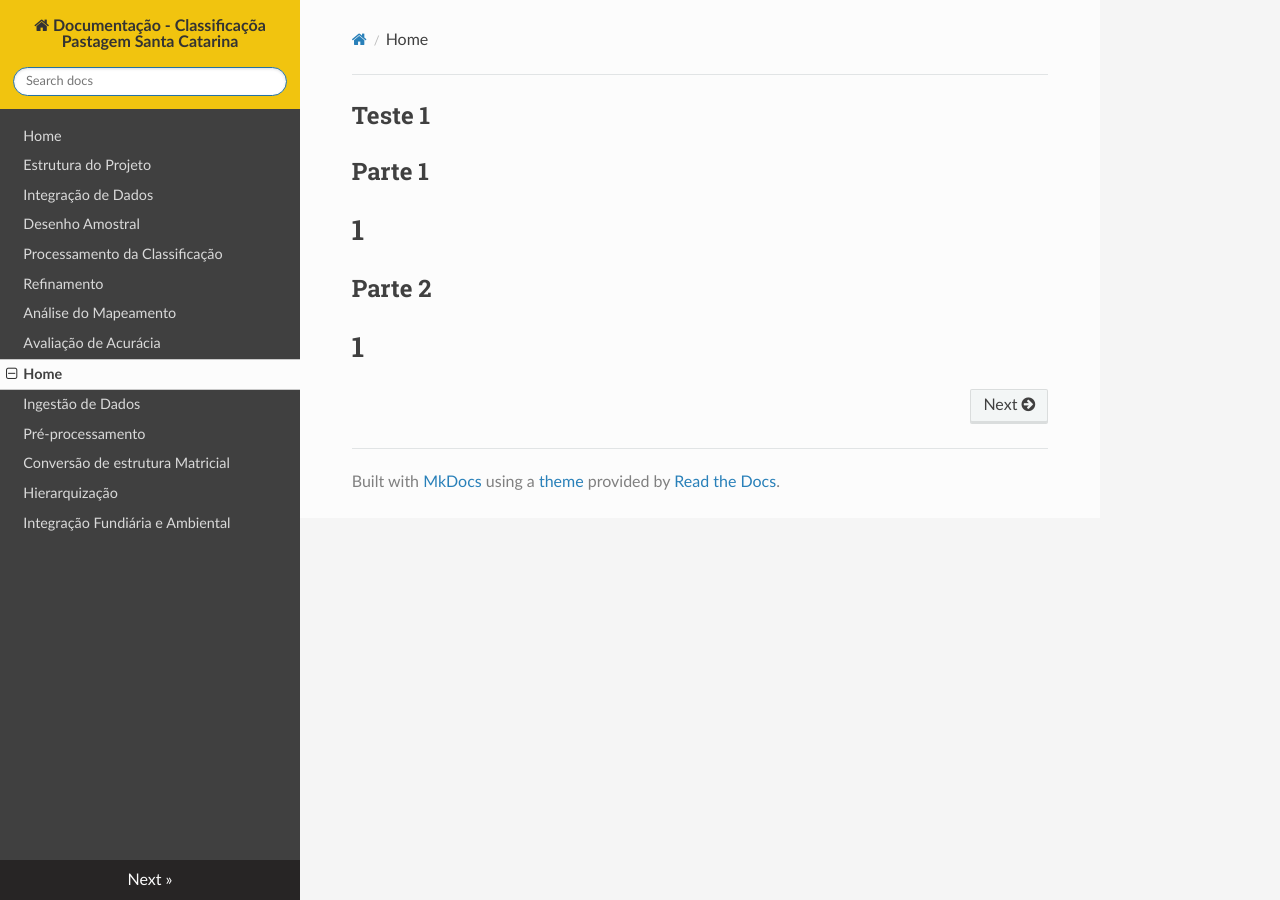
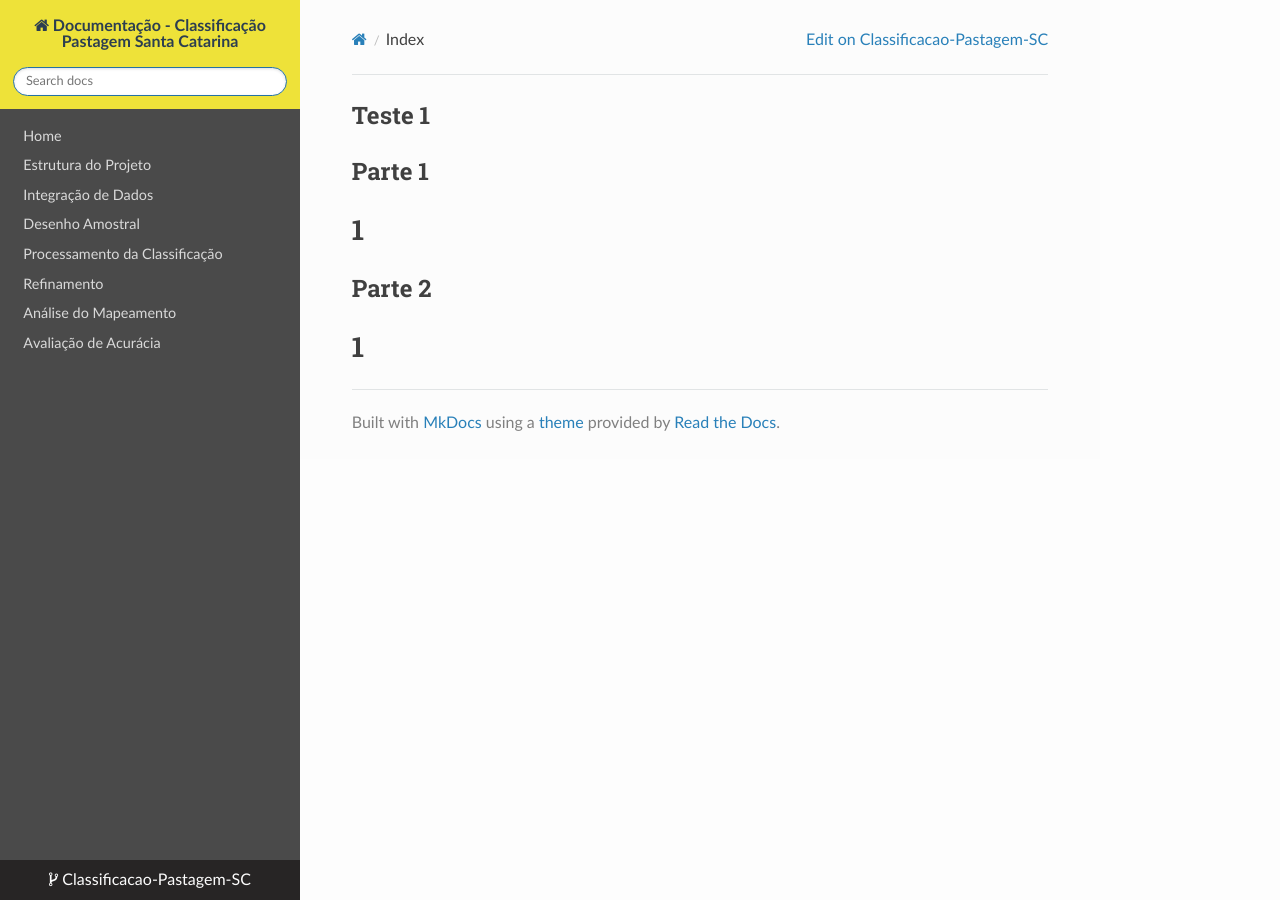
Before and after one commit to guilhermeramosvaz/Classificacao-Pastagem-SC, an MkDocs documentation site: the page built from docs/mds/index.md, in a window 1280 px wide. Built offline with MkDocs 1.6.1, drawn with Linux system fonts in a browser that asks for light colours; nearby versions of some CDN libraries.

```diff
--- a/docs/stylesheets/extra.css
+++ b/docs/stylesheets/extra.css
@@ -1,20 +1,26 @@
-/* 1. Mudar a cor da Barra Lateral para Cinza */
+/* 1. Barra Lateral em Cinza */
 .wy-nav-side {
-    background: #404040 !important; /* Cinza escuro */
+    background: #4a4a4a !important; /* Um cinza médio/escuro */
 }
 
-/* 2. Mudar especificamente o bloco de busca para Amarelo */
+/* 2. Bloco de Busca em Amarelo */
 .wy-side-nav-search {
-    background-color: #f1c40f !important; /* Amarelo "Flat" */
-    color: #333 !important; /* Cor do texto dentro do bloco de busca */
+    background-color: #eee239 !important; /* Amarelo vibrante */
 }
 
-/* Ajuste para o texto do nome do projeto no bloco amarelo */
-.wy-side-nav-search > a, .wy-side-nav-search .wy-dropdown > a {
-    color: #333 !important;
+/* 3. Ajuste do texto e links dentro do bloco amarelo para ficarem legíveis (pretos) */
+.wy-side-nav-search > a,
+.wy-side-nav-search .wy-dropdown > a,
+.wy-side-nav-search input[type="text"] {
+    color: #2c3e50 !important;
 }
 
-/* 3. Mudar o fundo do conteúdo principal para um cinza bem claro */
+/* 4. Cor de fundo do conteúdo principal (Cinza bem clarinho para não cansar a vista) */
 .wy-nav-content-wrap {
-    background: #f5f5f5 !important;
+    background: #fdfdfd !important;
 }
+
+/* Opcional: Mudar a cor do cabeçalho da tabela de conteúdos quando selecionado */
+.wy-menu-vertical li.current {
+    background: #606060;
+}
--- a/mkdocs.yml
+++ b/mkdocs.yml
@@ -1,6 +1,8 @@
-site_name: Documentação - Classificaçõa Pastagem Santa Catarina
+site_name: Documentação - Classificação Pastagem Santa Catarina
 site_author: Guilherme Vaz
-
+site_url: https://guilhermeramosvaz.github.io/Classificacao-Pastagem-SC/
+repo_url: https://github.com/guilhermeramosvaz/Classificacao-Pastagem-SC
+repo_name: Classificacao-Pastagem-SC
 theme:
   name: readthedocs
 
@@ -16,9 +18,3 @@ nav:
   - 'Refinamento': 'mds/05_refinamento.md'
   - 'Análise do Mapeamento': 'mds/06_analise_mapeamento.md'
   - 'Avaliação de Acurácia': 'mds/07_avaliacao_acuracia.md'
-  - 'Home': 'mds/index.md'
-  - 'Ingestão de Dados': 'mds/readme_teste.md'
-  - 'Pré-processamento': 'mds/Pré processamento dos dados.md'
-  - 'Conversão de estrutura Matricial': 'mds/Conversão de estrutura Matricial.md'
-  - 'Hierarquização': 'mds/Hierarquização.md'
-  - 'Integração Fundiária e Ambiental': 'mds/Integração Fundiária e Ambiental.md'
```
Also changed, not shown: docs/mds/01_visao_geral.md.md (added, +65 -0 lines), etapas/01_visao_geral.md (added, +47 -0 lines), etapas/02_integracao_dados.md (added, +42 -0 lines), etapas/03_desenho_amostral.md (added, +34 -0 lines), etapas/04_processamento_classificacao.md (added, +49 -0 lines), etapas/05_preparacao_refinamento.md (added, +63 -0 lines), etapas/06_analise_mapeamento.md (added, +38 -0 lines), etapas/07_avaliacao_acuracia.md (added, +30 -0 lines), etapas/README.md (added, +53 -0 lines), 1 other file.
